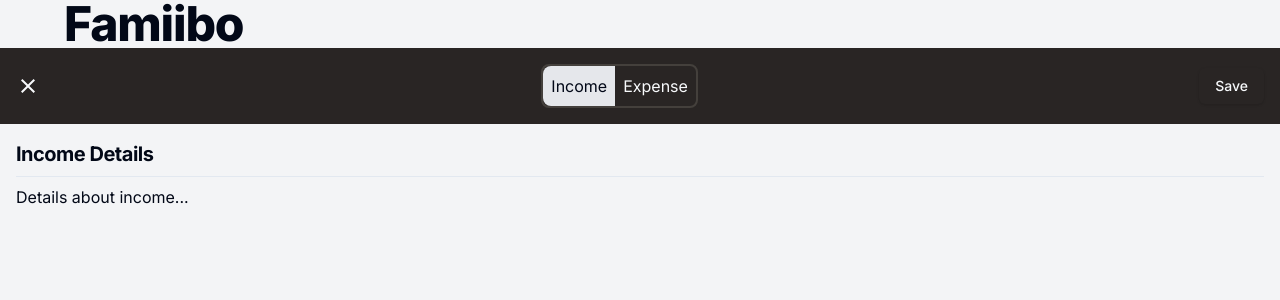
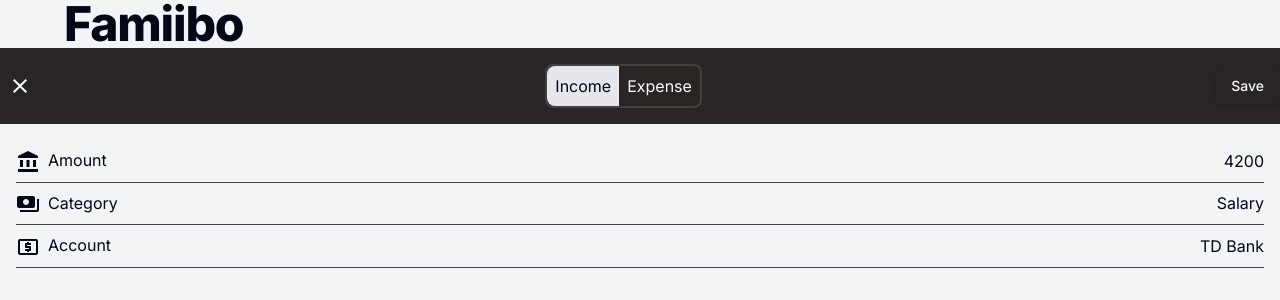
Before and after one commit to benono/famiibo-front, a Next.js app: page /transaction/detail in a window 1280 px wide. Shown: the top 300 px of the page. Built offline with nearby package versions, Linux system fonts and the light colour scheme.

Commit message:
Add Transaction Detail Contents

```diff
--- a/app/transaction/detail/page.tsx
+++ b/app/transaction/detail/page.tsx
@@ -3,14 +3,28 @@
 import React, { useState } from 'react'
 import { Button } from '@/components/ui/button'
 import CloseIcon from '@mui/icons-material/Close'
+import AccountBalanceIcon from '@mui/icons-material/AccountBalance'
+import PaymentsIcon from '@mui/icons-material/Payments'
+import LocalAtmIcon from '@mui/icons-material/LocalAtm'
+
+interface Transaction {
+  amount: number
+  category: string
+  account: string
+}
 
 const DetailPage = () => {
   const [activeTab, setActiveTab] = useState('Income')
 
+  const transaction: Transaction = {
+    amount: 4200,
+    category: activeTab === 'Income' ? 'Salary' : 'Rent',
+    account: 'TD Bank',
+  }
   return (
     <>
-      <div className="flex flex-row items-center justify-between w-full p-4 bg-stone-800 ">
-        <CloseIcon className="cursor-pointer text-primary-foreground" />
+      <div className="flex flex-row items-center justify-between w-full py-4 bg-stone-800 ">
+        <CloseIcon className="cursor-pointer text-primary-foreground ml-2" />
         <div className="flex flex-row border-2 border-stone-700 rounded-lg">
           <div
             className={`rounded-l-lg p-2 cursor-pointer ${activeTab === 'Income' ? 'bg-gray-200' : 'bg-stone-7000 text-primary-foreground'}`}
@@ -28,17 +42,27 @@ const DetailPage = () => {
         <Button>Save</Button>
       </div>
       <div className="p-4">
-        {activeTab === 'Income' ? (
+        <div className="flex flex-row items-center justify-between py-2 border-b border-stone-700">
           <div>
-            <h2 className="text-xl font-bold">Income Details</h2>
-            <p>Details about income...</p>
+            <AccountBalanceIcon className="mr-2" />
+            Amount
           </div>
-        ) : (
+          <div>{transaction.amount}</div>
+        </div>
+        <div className="flex flex-row items-center justify-between py-2 border-b border-stone-700">
           <div>
-            <h2 className="text-xl font-bold">Expense Details</h2>
-            <p>Details about expenses...</p>
+            <PaymentsIcon className="mr-2" />
+            Category
           </div>
-        )}
+          <div>{transaction.category}</div>
+        </div>
+        <div className="flex flex-row items-center justify-between py-2 border-b border-stone-700">
+          <div>
+            <LocalAtmIcon className="mr-2" />
+            Account
+          </div>
+          <div>{transaction.account}</div>
+        </div>
       </div>
     </>
   )
```
